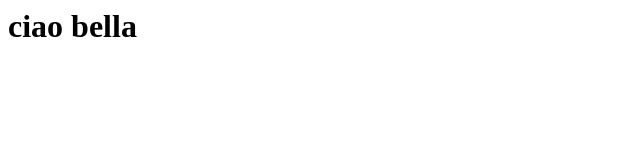
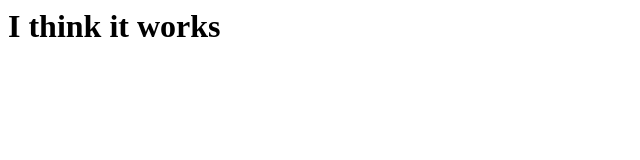
Before and after one commit to prisacaru/surpryze, a plain HTML site: page live/index.html in a window 1280 px wide. Shown: the whole page, without its empty margins (0-640 px from the left). Drawn offline with Linux system fonts and the light colour scheme.

Commit message:
testing the commit to live using deploy.io 2

```diff
--- a/live/index.html
+++ b/live/index.html
@@ -1 +1 @@
-<h1> ciao bella </h1>
+<h1> I think it works </h1>
```
